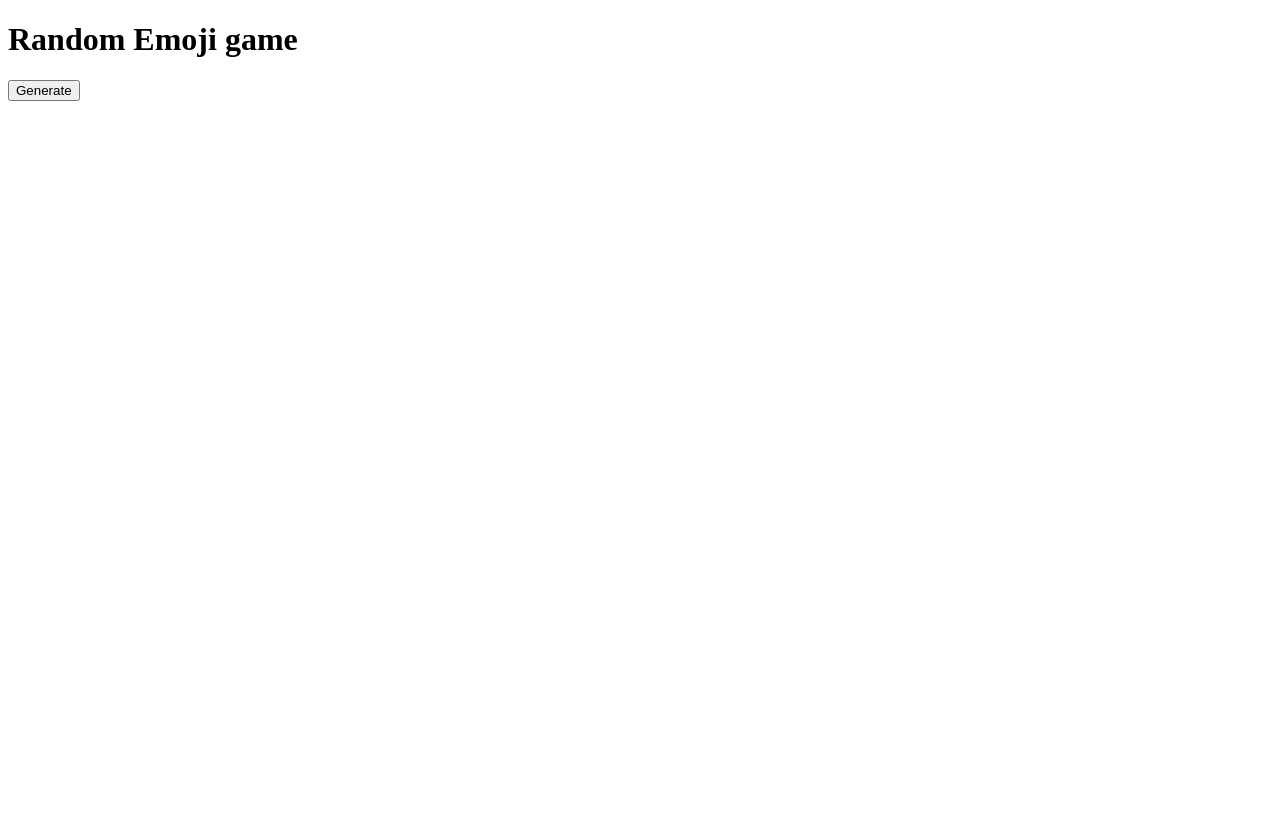
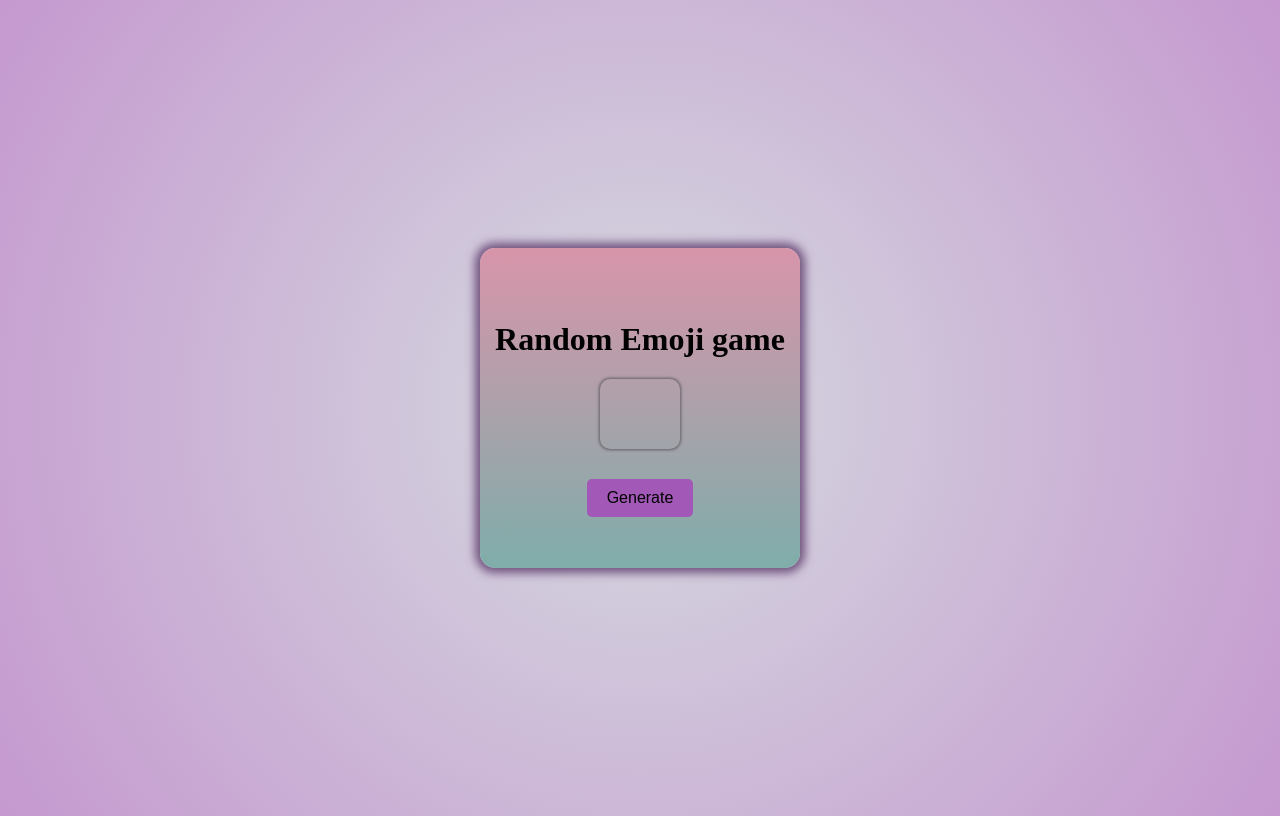
Before and after one commit to Ialbertine/random-emoji, a plain HTML site: page emoji.html in a window 1280 px wide. Drawn offline with Linux system fonts and the light colour scheme.

Commit message:
Random Emojies

```diff
--- a/emoji.html
+++ b/emoji.html
@@ -4,7 +4,7 @@
     <meta charset="UTF-8">
     <meta name="viewport" content="width=device-width, initial-scale=1.0">
     <title>Emoji face game</title>
-    <link rel="stylesheet" href="style.css">
+    <link rel="stylesheet" href="emoji.css">
 </head>
 <body>
     <div class="container">
```
